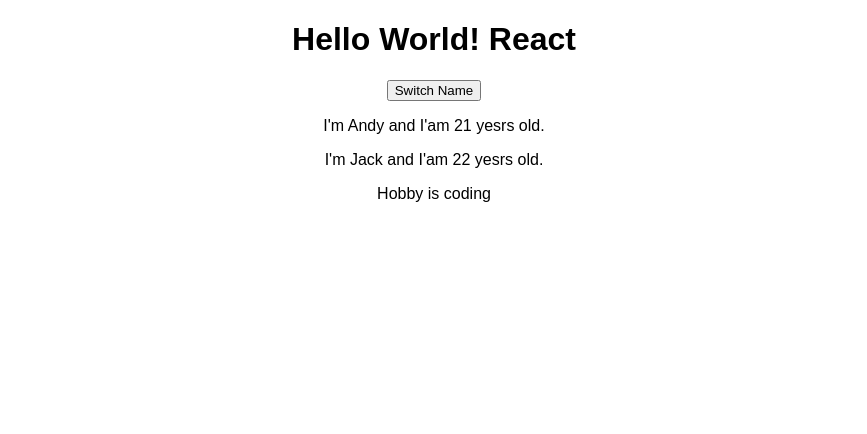
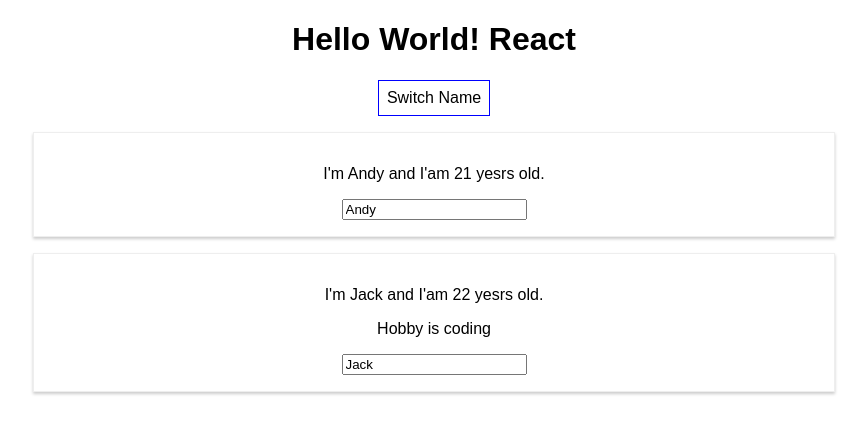
Before and after one commit to andy6804tw/create-react-app, a React (Create React App) app: page / in a window 1280 px wide. Shown: the top 434 px of the page, without its empty margins (206-1073 px from the left). Built offline with nearby package versions, Linux system fonts and the light colour scheme.

Commit message:
done Part5

```diff
--- a/src/App.js
+++ b/src/App.js
@@ -21,16 +21,36 @@
       }
     );
   }
+  nameChange=(event)=>{
+    this.setState(
+      {
+        persons: [
+          { name: event.target.value, "age": 21 },
+          { name: "Jack2", "age": 22 }
+        ]
+      }
+    );
+  }
 
   render() {
+    const style={
+      backgroundColor: 'white',
+      font:'inherit',
+      border: '1px solid blue',
+      padding:'8px',
+      cursor:'pointer'
+    };
     return (
       <div className="App">
         <h1>Hello World! React</h1>
-        <button onClick={this.call.bind(this,"new Andy")}>Switch Name</button>
+        <button
+        style={style}
+        onClick={this.call.bind(this,"new Andy")}>Switch Name</button>
         <Person
         name={this.state.persons[0].name}
         age={this.state.persons[0].age}
-           click={()=>this.call("new Andy2")}/>
+        click={()=>this.call("new Andy2")}
+        changed={this.nameChange}/>
         <Person name={this.state.persons[1].name} age={this.state.persons[1].age}>Hobby is coding</Person>
       </div>
 
--- /dev/null
+++ b/src/Person/Person.css
@@ -0,0 +1,8 @@
+.Person{
+  width:60%;
+  margin: 16px auto;
+  border: 1px solid #eee;
+  box-shadow: 0 2px 3px #ccc;
+  padding: 16px;
+  text-align: center;
+}
--- a/src/Person/Person.js
+++ b/src/Person/Person.js
@@ -1,10 +1,12 @@
 import React from 'react';
+import './Person.css'
 
 const person = (props) => {
   return (
-      <div>
+      <div className="Person">
         <p onClick={props.click}> I'm {props.name} and I'am {props.age} yesrs old.</p>
         <p>{props.children}</p>
+        <input type="text" onChange={props.changed} value={props.name}/>
       </div>
   )
 };
```
